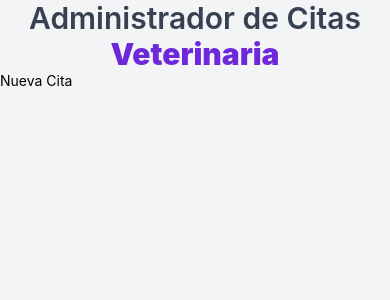
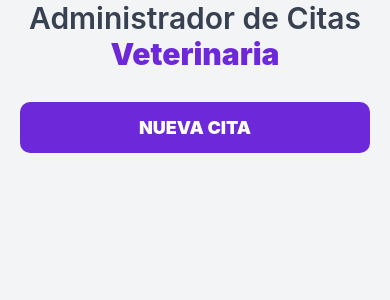
Before and after one commit to Omar0511/citas-mobile, a React Native app: screen / in a window 390 px wide. Shown: the top 300 px of the page. Built offline with nearby package versions, Linux system fonts and the light colour scheme.

Commit message:
Estilos al boton

```diff
--- a/App.js
+++ b/App.js
@@ -43,16 +43,20 @@
 
       <Pressable
         onPress = { nuevaCitaHandler }
+        style = { styles.btnNuevaCita }
       >
-        <Text>Nueva Cita</Text>
+        <Text
+          style = { styles.btnTextoNuevacita }
+        >
+          Nueva Cita
+        </Text>
       </Pressable>
     </SafeAreaView>
   );
 };
 
 // Se recomienda nombrarlo de esta forma
-const styles = StyleSheet.create(
-  {
+const styles = StyleSheet.create( {
     container: {
       backgroundColor: '#F3F4F6',
 
@@ -70,8 +74,23 @@
     tituloBold: {
       fontWeight: '900',
       color: '#6D28D9',
-    }
-  }
-)
+    },
+
+    btnNuevaCita: {
+      backgroundColor: '#6D28D9',
+      padding: 15,
+      marginTop: 30,
+      marginHorizontal: 20,
+      borderRadius: 10
+    },
+
+    btnTextoNuevacita: {
+      textAlign: 'center',
+      color: '#FFF',
+      fontSize: 18,
+      fontWeight: '900',
+      textTransform: 'uppercase'
+    },
+} );
 
 export default App;
```
